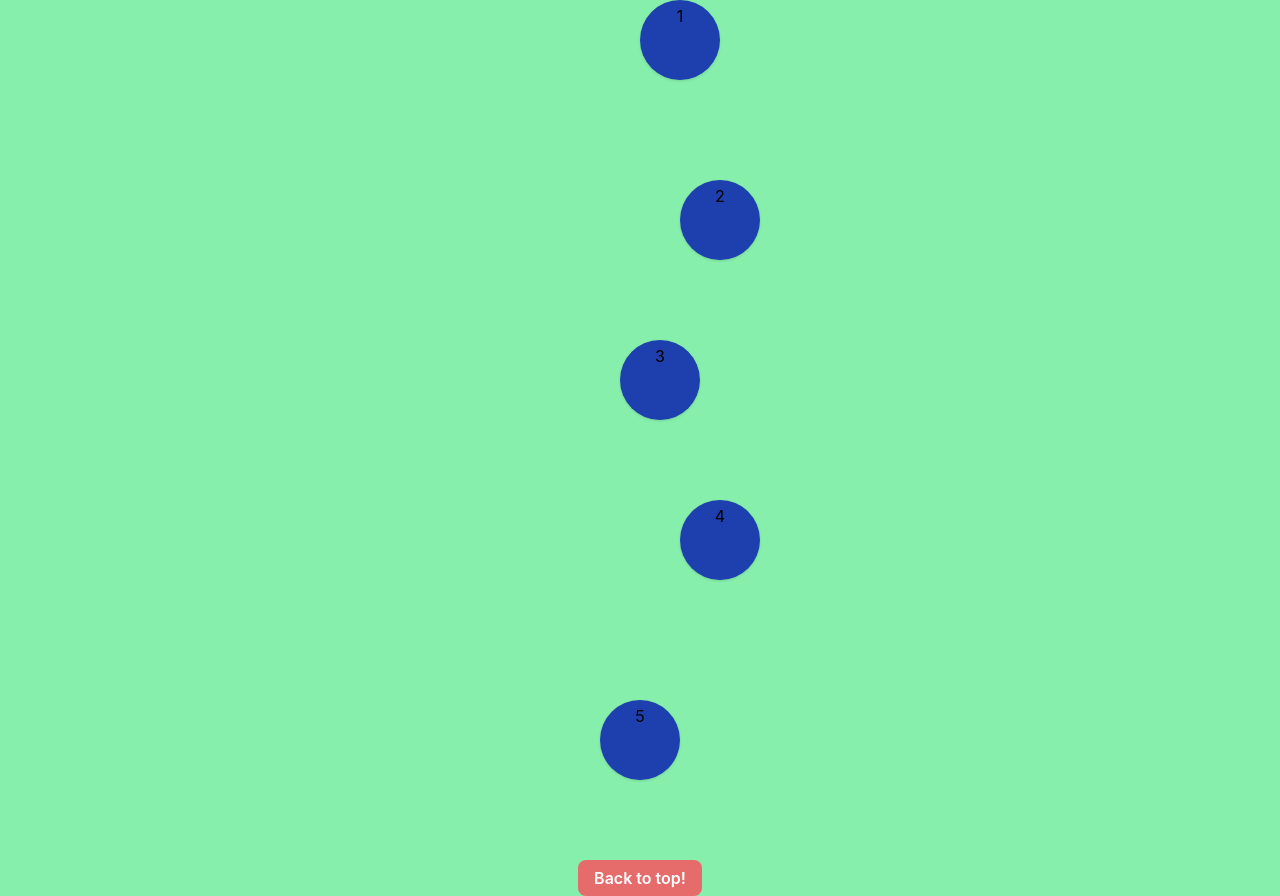
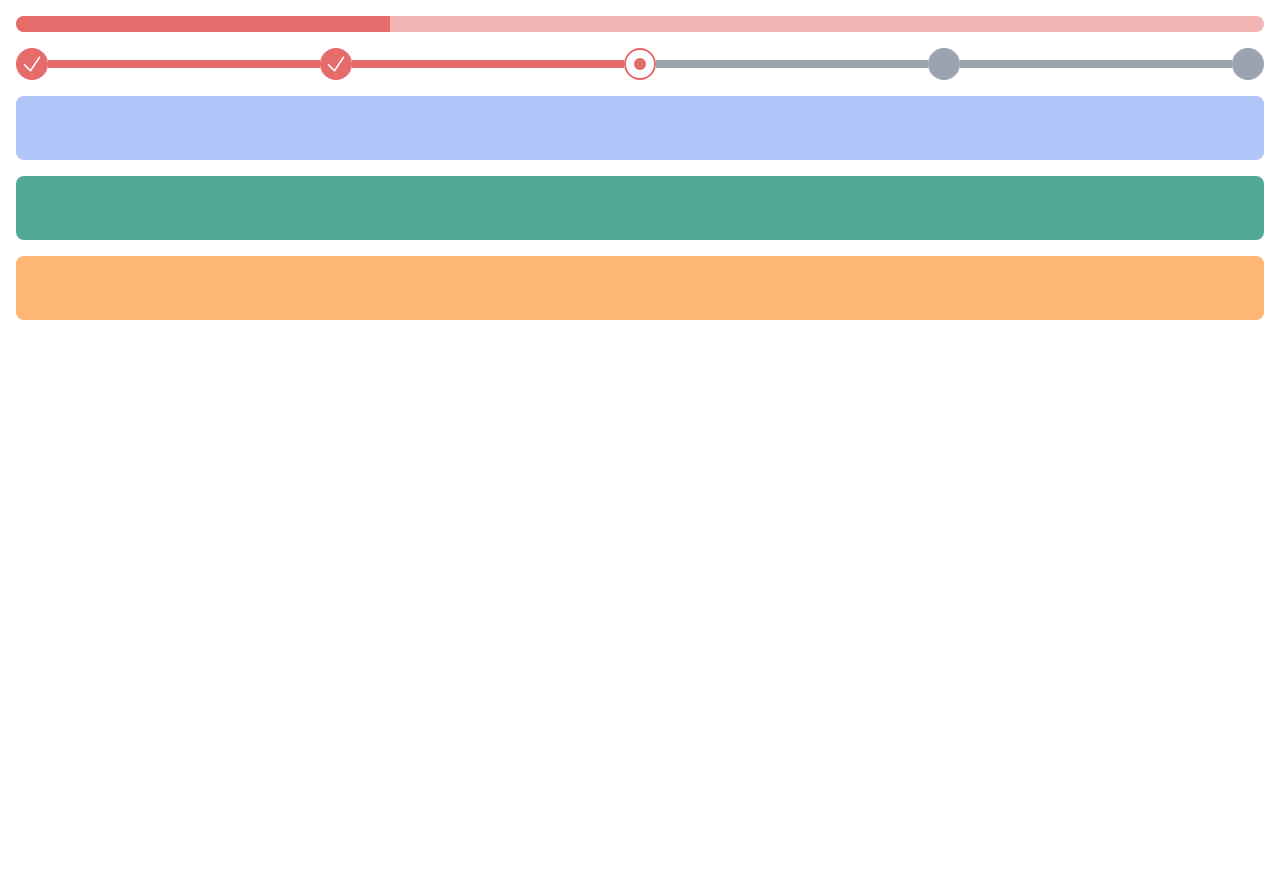
Before and after one commit to dj24/sync-the-city-2023-next, a Next.js app: page / in a window 1280 px wide. After the commit the page ends 800 px from the top, so only its background shows below. Built offline with nearby package versions, Linux system fonts and the light colour scheme.

Commit message:
add components

```diff
--- /dev/null
+++ b/components/container.js
@@ -0,0 +1,3 @@
+export const Container = ({ children }) => {
+  return <div className="p-4 flex flex-col gap-4">{children}</div>;
+};
--- /dev/null
+++ b/components/module-card.js
@@ -0,0 +1,7 @@
+export const ModuleCard = ({ background, children }) => {
+  return (
+    <div className="rounded-lg h-16" style={{ background }}>
+      {children}
+    </div>
+  );
+};
--- /dev/null
+++ b/components/progress-bar.js
@@ -0,0 +1,7 @@
+export const ProgressBar = ({ progress }) => {
+  return (
+    <div className="bg-primary/50 w-full rounded-lg overflow-hidden">
+      <div className="bg-primary h-4" style={{ width: `${progress}%` }}></div>
+    </div>
+  );
+};
--- /dev/null
+++ b/components/steps.js
@@ -0,0 +1,49 @@
+export const Steps = ({ totalSteps, currentStep }) => {
+  return (
+    <div className="flex items-center">
+      {Array.from(Array(totalSteps)).map((_, i) => {
+        if (currentStep > i) {
+          return (
+            <>
+              <div className="lesson-node">
+                <svg
+                  xmlns="http://www.w3.org/2000/svg"
+                  viewBox="0 0 24 24"
+                  fill="currentColor"
+                  className="w-6 h-6"
+                >
+                  <path
+                    fillRule="evenodd"
+                    d="M19.916 4.626a.75.75 0 01.208 1.04l-9 13.5a.75.75 0 01-1.154.114l-6-6a.75.75 0 011.06-1.06l5.353 5.353 8.493-12.739a.75.75 0 011.04-.208z"
+                    clipRule="evenodd"
+                  />
+                </svg>
+              </div>
+              {i < totalSteps - 1 && <div className="lesson-connector" />}
+            </>
+          );
+        }
+        if (currentStep === i) {
+          return (
+            <>
+              <div className="lesson-node active">
+                <div className="rounded-full w-3 h-3 bg-primary"></div>
+              </div>
+              {i < totalSteps - 1 && (
+                <div className="lesson-connector inactive" />
+              )}
+            </>
+          );
+        }
+        return (
+          <>
+            <div className="lesson-node inactive"></div>
+            {i < totalSteps - 1 && (
+              <div className="lesson-connector inactive" />
+            )}
+          </>
+        );
+      })}
+    </div>
+  );
+};
--- a/package.json
+++ b/package.json
@@ -6,6 +6,7 @@
     "start": "next start"
   },
   "dependencies": {
+    "clsx": "^2.0.0",
     "next": "latest",
     "prettier": "^3.1.0",
     "react": "18.2.0",
--- a/pages/index.js
+++ b/pages/index.js
@@ -1,26 +1,22 @@
 import Head from "next/head";
-import Link from "next/link";
+import { ProgressBar } from "../components/progress-bar";
+import { Container } from "../components/container";
+import { ModuleCard } from "../components/module-card";
+import { Steps } from "../components/steps";
+
+const moduleColours = ["#B0C5F8", "#51A995", "#FDB772"];
 export default function Home() {
   return (
-    <div>
+    <Container>
       <Head>
         <title>Create Next App</title>
         <link rel="icon" href="/favicon.ico" />
       </Head>
-      <main>
-        <div className="hover:bg-green-300">
-          <ul className="flex items-center flex-col gap-20">
-            <Link href={"/test"} className="border-solid module ml-20">
-              1
-            </Link>
-            <li className="border-solid module ml-40 mt-5">2</li>
-            <li className="border-solid module ml-10">3</li>
-            <li className="border-solid module ml-40">4</li>
-            <li className="border-solid module mr-30 mt-10">5</li>
-            <button>Back to top!</button>
-          </ul>
-        </div>
-      </main>
-    </div>
+      <ProgressBar progress={30} />
+      <Steps currentStep={2} totalSteps={5} />
+      {moduleColours.map((colour, i) => (
+        <ModuleCard background={colour} key={i} />
+      ))}
+    </Container>
   );
 }
```
Also changed, not shown: 1 other file (tests, documents, lock files or other folders).
